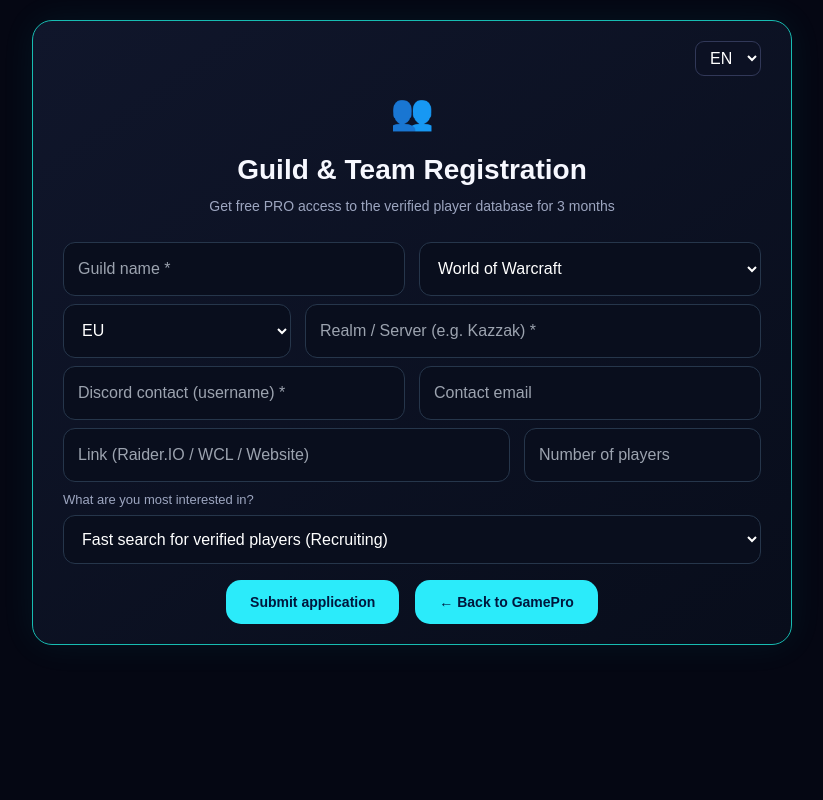
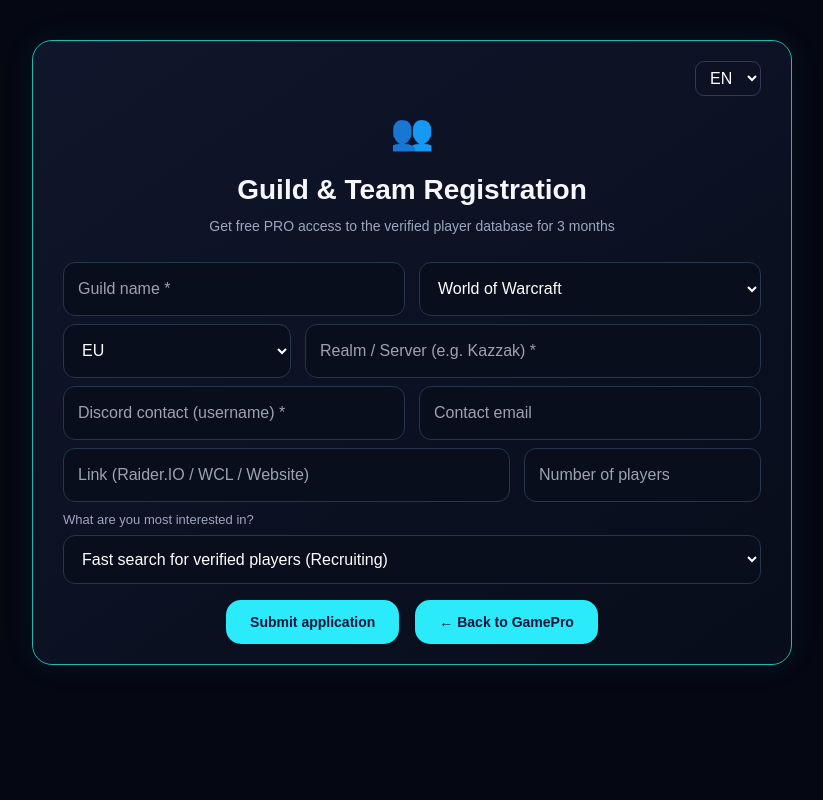
Before and after one commit to vesttrading/gamepro-market, a Next.js app: page /guilds in a window 1280 px wide. Shown: the top 800 px of the page, without its empty margins (228-1051 px from the left). Built offline with nearby package versions, Linux system fonts and the light colour scheme; no server answers; the database is empty.

Commit message:
Refactor layout styles in page.tsx
Adjusted layout styles for better content positioning and spacing.

```diff
--- a/app/guilds/page.tsx
+++ b/app/guilds/page.tsx
@@ -327,17 +327,18 @@ const T: Record<Lang, any> = {
   );
 });
   return (
-  <div
+<div
   style={{
-    minHeight: "auto",
+    height: "auto",             // Убедитесь, что здесь auto (убирает 100vh)
+    minHeight: "100vh",         // Оставляем только как минимальную высоту для фона всей страницы
     background: "#050713",
     color: "#f7f8ff",
     fontFamily: "Arial,sans-serif",
     display: "flex",
-    flexDirection: "column",   // <-- ДОБАВЬТЕ ЭТУ СТРОКУ, чтобы блоки встали друг под друга
-    alignItems: "center",      // Центрирует карточку и гильдии по горизонтали
-    justifyContent: "center",
-    padding: "20px 20px",
+    flexDirection: "column",
+    alignItems: "center",
+    justifyContent: "flex-start", // <-- ЗАМЕНИТЕ "center" НА "flex-start" (прижмет контент к верху)
+    padding: "40px 20px",       // Вертикальный отступ всей страницы сверху и снизу
   }}
 >
       <div
@@ -345,14 +346,11 @@ const T: Record<Lang, any> = {
   width: "100%",
   maxWidth: "760px",        // Увеличиваем ширину (было 520/650), чтобы поля растянулись по горизонтали
   height: "auto",           // Убираем фиксированную высоту, карточка сожмется под контент
-
   display: "flex",
   flexDirection: "column",
-
   background: "linear-gradient(145deg,#10162b,#080d1b)",
   border: "1px solid #17bcb2",
   borderRadius: 20,
-
   padding: "20px 30px",     // Уменьшаем отступы сверху/снизу (20px) и делаем больше по бокам (30px)
   boxShadow: "0 0 35px #16d8cf12",
   boxSizing: "border-box"
@@ -647,7 +645,7 @@ const T: Record<Lang, any> = {
 
    <section
   style={{
-    marginTop: "40px",
+    marginTop: "30px",
     paddingTop: 0,
     width: "100%",
     maxWidth: 1100,
```
